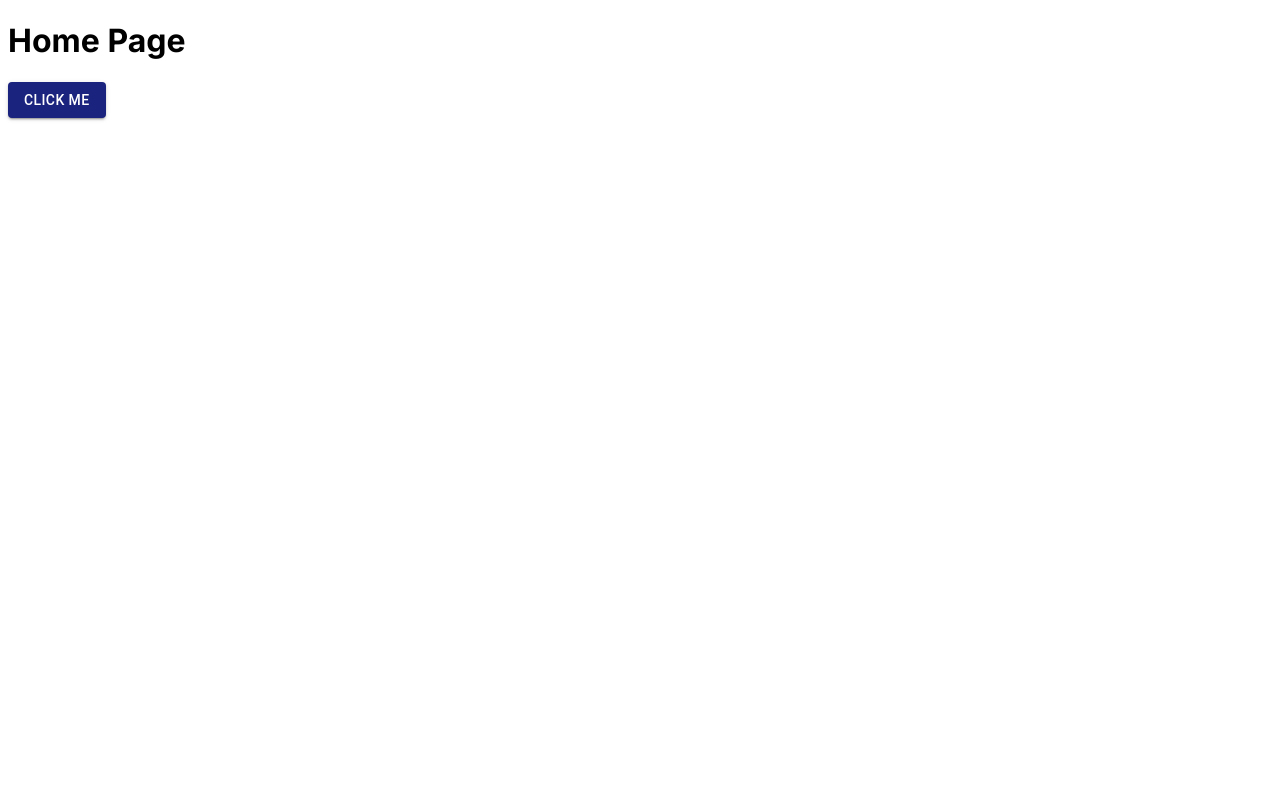
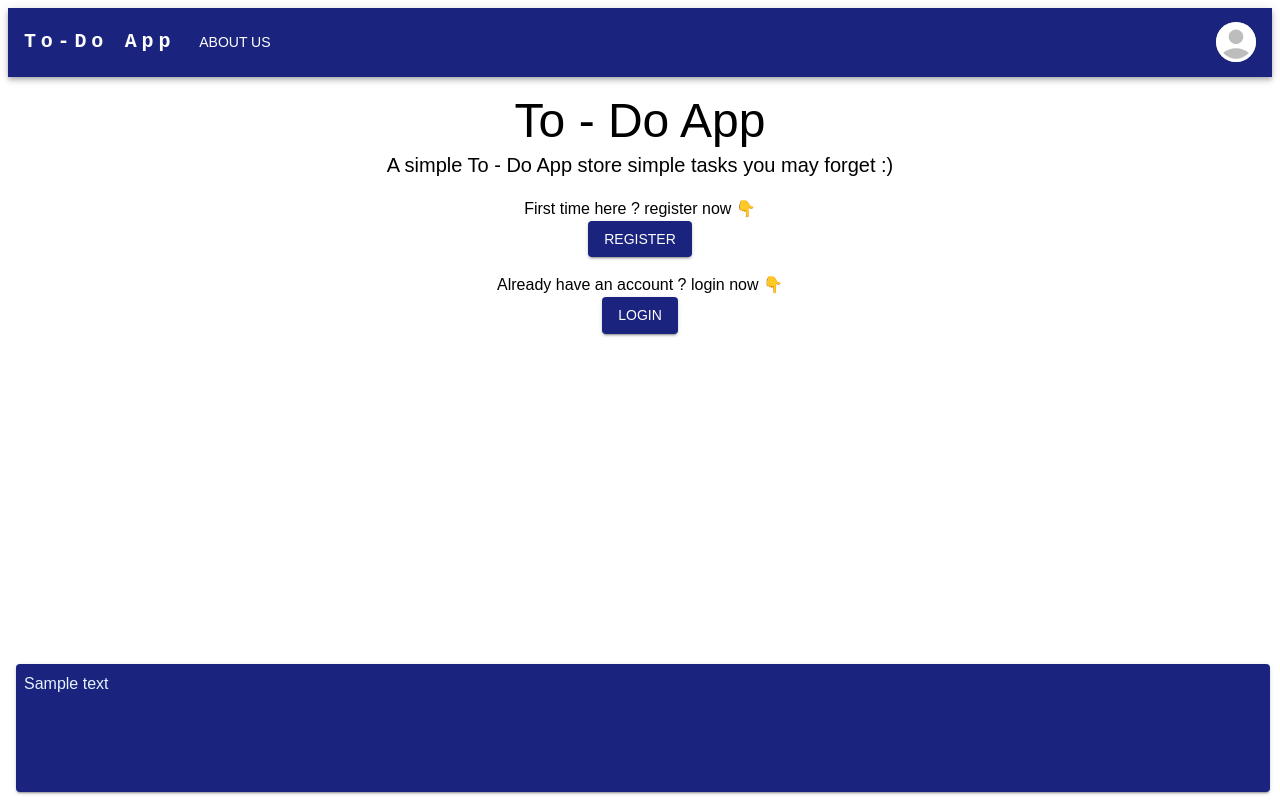
Before and after one commit to Anuja-2000/to-do-app, a Next.js app: page / in a window 1280 px wide. Built offline with nearby package versions, Linux system fonts and the light colour scheme.

Commit message:
create landing page

```diff
--- a/app/components/Navbar.tsx
+++ b/app/components/Navbar.tsx
@@ -1,4 +1,163 @@
+import * as React from 'react';
+import AppBar from '@mui/material/AppBar';
+import Box from '@mui/material/Box';
+import Toolbar from '@mui/material/Toolbar';
+import IconButton from '@mui/material/IconButton';
+import Typography from '@mui/material/Typography';
+import Menu from '@mui/material/Menu';
+import MenuIcon from '@mui/icons-material/Menu';
+import AccountCircleIcon from '@mui/icons-material/AccountCircle';
+import Container from '@mui/material/Container';
+import Avatar from '@mui/material/Avatar';
+import Button from '@mui/material/Button';
+import Tooltip from '@mui/material/Tooltip';
+import MenuItem from '@mui/material/MenuItem';
+import AdbIcon from '@mui/icons-material/Adb';
 
+const pages = ['About us'];
+const settings = ['Login', 'Register'];
 export default function Navbar() {
+    const [anchorElNav, setAnchorElNav] = React.useState<null | HTMLElement>(null);
+  const [anchorElUser, setAnchorElUser] = React.useState<null | HTMLElement>(null);
 
+  const handleOpenNavMenu = (event: React.MouseEvent<HTMLElement>) => {
+    setAnchorElNav(event.currentTarget);
+  };
+  const handleOpenUserMenu = (event: React.MouseEvent<HTMLElement>) => {
+    setAnchorElUser(event.currentTarget);
+  };
+
+  const handleCloseNavMenu = () => {
+    setAnchorElNav(null);
+  };
+
+  const handleCloseUserMenu = () => {
+    setAnchorElUser(null);
+  };
+    return(
+        <AppBar position="static">
+        {/* <Container maxWidth="xl"> */}
+          <Toolbar disableGutters>
+            {/* <AdbIcon sx={{ display: { xs: 'none', md: 'flex' }, mr: 1 }} /> */}
+            <Typography
+              variant="h6"
+              noWrap
+              component="a"
+              href="/"
+              sx={{
+                ml:2,
+                mr: 2,
+                display: { xs: 'none', md: 'flex' },
+                fontFamily: 'monospace',
+                fontWeight: 700,
+                letterSpacing: '.3rem',
+                color: 'inherit',
+                textDecoration: 'none',
+              }}
+            >
+              To-Do App
+            </Typography>
+
+            <Box sx={{ flexGrow: 1, display: { xs: 'flex', md: 'none' } }}>
+              <IconButton
+                size="large"
+                aria-label="account of current user"
+                aria-controls="menu-appbar"
+                aria-haspopup="true"
+                onClick={handleOpenNavMenu}
+                color="inherit"
+              >
+                <MenuIcon />
+              </IconButton>
+              <Menu
+                id="menu-appbar"
+                anchorEl={anchorElNav}
+                anchorOrigin={{
+                  vertical: 'bottom',
+                  horizontal: 'left',
+                }}
+                keepMounted
+                transformOrigin={{
+                  vertical: 'top',
+                  horizontal: 'left',
+                }}
+                open={Boolean(anchorElNav)}
+                onClose={handleCloseNavMenu}
+                sx={{
+                  display: { xs: 'block', md: 'none' },
+                }}
+              >
+                {pages.map((page) => (
+                  <MenuItem key={page} onClick={handleCloseNavMenu}>
+                    <Typography textAlign="center">{page}</Typography>
+                  </MenuItem>
+                ))}
+              </Menu>
+            </Box>
+            <AdbIcon sx={{ display: { xs: 'flex', md: 'none' }, mr: 1 }} />
+            <Typography
+              variant="h5"
+              noWrap
+              component="a"
+              href=""
+              sx={{
+                mr: 2,
+                display: { xs: 'flex', md: 'none' },
+                flexGrow: 1,
+                fontFamily: 'monospace',
+                fontWeight: 700,
+                letterSpacing: '.3rem',
+                color: 'inherit',
+                textDecoration: 'none',
+              }}
+            >
+              LOGO
+            </Typography>
+            <Box sx={{ flexGrow: 1, display: { xs: 'none', md: 'flex' } }}>
+              {pages.map((page) => (
+                <Button
+                  key={page}
+                  onClick={handleCloseNavMenu}
+                  sx={{ my: 2, color: 'white', display: 'block' }}
+                >
+                  {page}
+                </Button>
+              ))}
+            </Box>
+
+            <Box sx={{ mr:2,flexGrow: 0 }}>
+              <Tooltip title="Open settings">
+                <IconButton onClick={handleOpenUserMenu} sx={{ p: 0 }}>
+                  <Avatar>
+                    <AccountCircleIcon sx={{ fontSize: 50 }}/>
+                  </Avatar>
+                </IconButton>
+              </Tooltip>
+              <Menu
+                sx={{ mt: '45px' }}
+                id="menu-appbar"
+                anchorEl={anchorElUser}
+                anchorOrigin={{
+                  vertical: 'top',
+                  horizontal: 'right',
+                }}
+                keepMounted
+                transformOrigin={{
+                  vertical: 'top',
+                  horizontal: 'right',
+                }}
+                open={Boolean(anchorElUser)}
+                onClose={handleCloseUserMenu}
+              >
+                {settings.map((setting) => (
+                  <MenuItem key={setting} onClick={handleCloseUserMenu}>
+                    <Typography textAlign="center">{setting}</Typography>
+                  </MenuItem>
+                ))}
+              </Menu>
+            </Box>
+          </Toolbar>
+        {/* </Container> */}
+      </AppBar>
+    );
 }
--- a/app/pages/home-page/page.tsx
+++ b/app/pages/home-page/page.tsx
@@ -1,9 +1,82 @@
 'use client';
+import Navbar from '@/app/components/Navbar';
+import { Box, Container, Typography, Paper } from '@mui/material';
 import Button from '@mui/material/Button';
+import { blue } from '@mui/material/colors';
+import { light } from '@mui/material/styles/createPalette';
+import Image from 'next/image';
 
 export default function HomePage1() {
-    return <div>
-        <h1>Home Page</h1>
-        <Button variant="contained">Click Me</Button>
-    </div>
+    return (<>
+        <Navbar />
+        {/* <Image src="https://53.fs1.hubspotusercontent-na1.net/hub/53/hubfs/To_Do_List.png" alt="background" width={1430} height={350}/> */}
+        <Container maxWidth="xl">
+            {/* <h1>Home Page</h1> */}
+            <center>
+                <Typography
+                    variant='h3' mt={2}>
+                    To - Do App
+                </Typography>
+                <Typography
+                    variant='h6'>
+                    A simple To - Do App store simple tasks you may forget :)
+                </Typography>
+                <Typography
+                    variant='body1' mt={2}>
+                    First time here ? register now 👇
+                </Typography>
+                <Button variant="contained" color="primary">Register</Button>
+                <Typography
+                    variant='body1' mt={2}>
+                    Already have an account ? login now 👇
+                </Typography>
+                <Button variant="contained" color="primary">login</Button>
+                <h1></h1>
+
+            </center>
+
+
+        </Container>
+        <Box
+            sx={{
+                display: 'flex',
+                flexWrap: 'wrap',
+                color: 'primary',
+                '& > :not(style)': {
+                    m: 1,
+                    width: '98%',
+                    height: 128,
+                },
+            }}
+        >
+            <Paper
+                elevation={2}
+                sx={{
+                    position: 'fixed',
+                    bottom: 0,
+                    background: '#1a237e',
+                }}
+            ><Box
+                sx={{
+                    display: 'flex',
+                    flexWrap: 'wrap',
+                    color: 'primary',
+                    '& > :not(style)': {
+                        m: 1,
+                        width: 128,
+                        height: 128,
+                    },
+                }}
+            >
+                    <Typography
+                        variant='body1'
+                        color="primary.light"
+                    >
+                        Sample text
+                    </Typography>
+                </Box>
+            </Paper>
+        </Box>
+    </>
+    );
 }
--- a/app/theme.tsx
+++ b/app/theme.tsx
@@ -1,16 +1,21 @@
 import { createTheme } from '@mui/material/styles';
-import { indigo,teal } from '@mui/material/colors';
+import { indigo,teal,grey } from '@mui/material/colors';
 
 export default function Theme() {
 const theme = createTheme({
     palette: {
     primary: {
       main: indigo[900],
+      light: '#e3f2fd',
+
     },
     secondary: {
       main: teal[500],
     },
   },
+  typography: {
+    fontFamily: 'sans-serif',
+  },
 });
 return theme;
 }
--- a/next.config.js
+++ b/next.config.js
@@ -1,4 +1,15 @@
 /** @type {import('next').NextConfig} */
-const nextConfig = {}
+const nextConfig = {
+    images: {
+        remotePatterns: [
+            {
+                protocol: 'https',
+                hostname: '53.fs1.hubspotusercontent-na1.net',
+                port: '',
+                pathname: '/hub/53/hubfs/**',
+            },
+        ],
+    },
+}
 
 module.exports = nextConfig
--- a/package.json
+++ b/package.json
@@ -18,7 +18,7 @@
     "@types/react-dom": "18.2.6",
     "eslint": "8.43.0",
     "eslint-config-next": "13.4.6",
-    "next": "13.4.6",
+    "next": "^13.4.7",
     "react": "18.2.0",
     "react-dom": "18.2.0",
     "typescript": "5.1.3"
```
Also changed, not shown: 1 other file (tests, documents, lock files or other folders).
